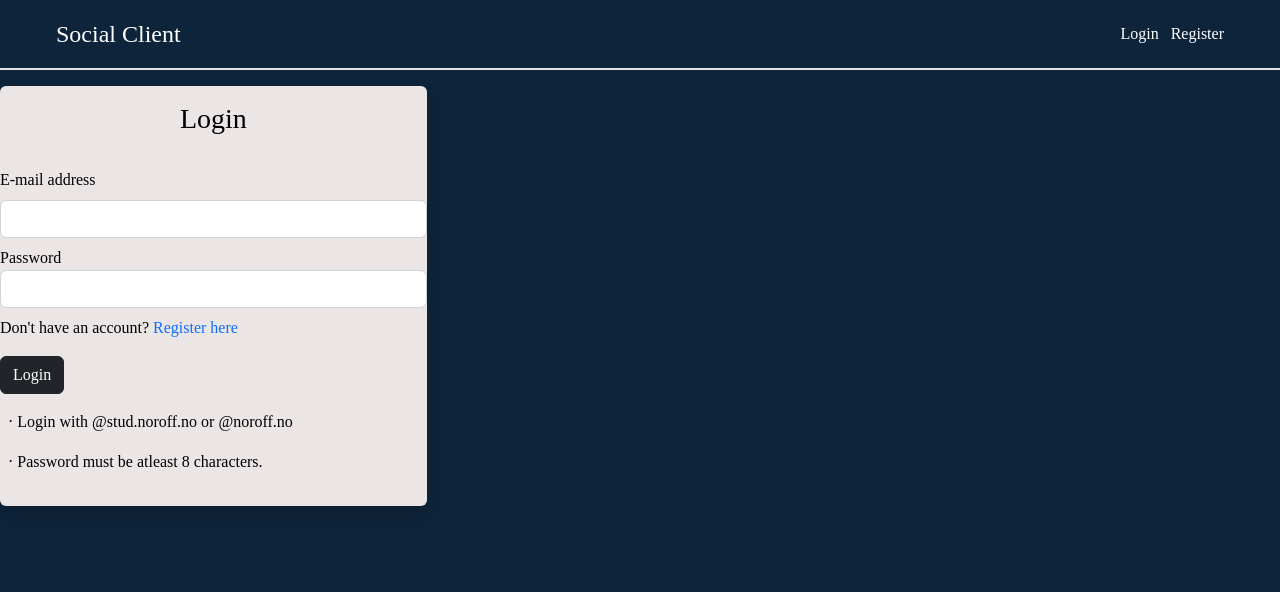
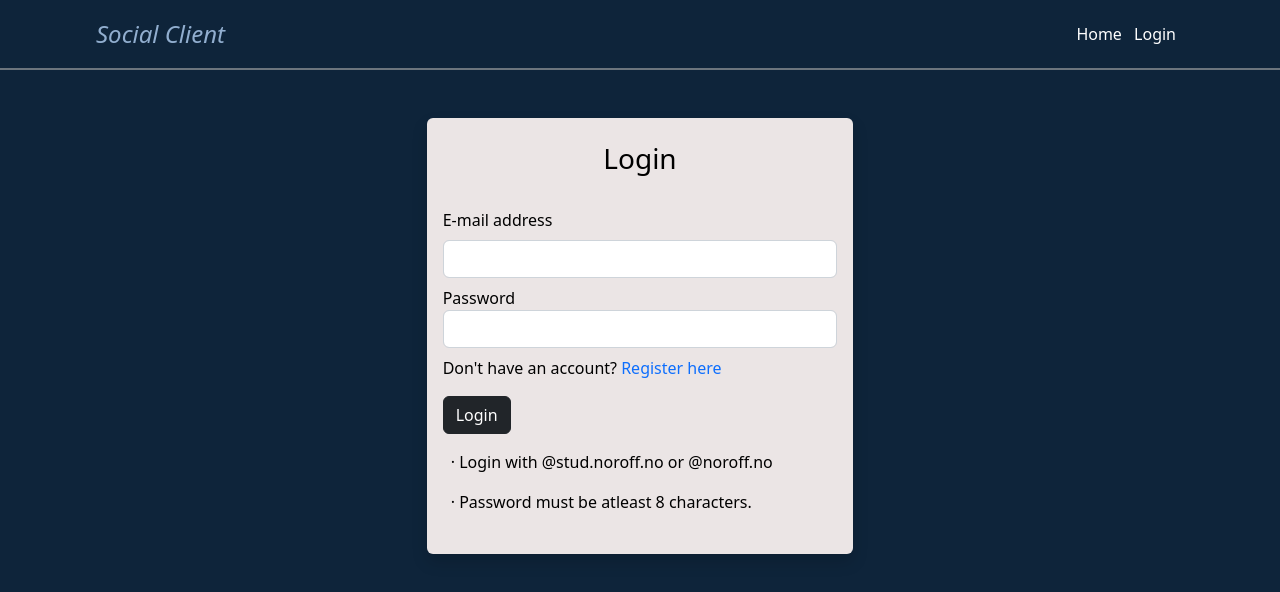
Before and after one commit to oddvarzk/SocialClient, a website: page login/index.html in a window 1280 px wide. Drawn offline with nearby package versions, Linux system fonts and the light colour scheme.

Commit message:
placement fixed, fonts fixed, styling fixed, login paged finished

```diff
--- a/index.html
+++ b/index.html
@@ -3,34 +3,43 @@
   <head>
     <meta charset="UTF-8" />
     <meta name="viewport" content="width=device-width, initial-scale=1.0" />
-    <meta name="description" content="This is the Home Page for the Social Client, where a user can also register an account.">
+    <meta
+      name="description"
+      content="This is the Home Page for the Social Client, where a user can also register an account."
+    />
     <link
       rel="stylesheet"
       href="node_modules/bootstrap/dist/css/bootstrap.min.css"
     />
     <link rel="stylesheet" href="/dist/css/styles.css" />
-    <link rel="preconnect" href="https://fonts.googleapis.com">
-    <link rel="preconnect" href="https://fonts.gstatic.com" crossorigin>
-    <link href="https://fonts.googleapis.com/css2?family=Poppins:ital,wght@0,100;0,200;0,300;0,400;0,500;0,600;0,700;0,800;0,900;1,100;1,200;1,300;1,400;1,500;1,600;1,700;1,800;1,900&display=swap" rel="stylesheet">
+    <link rel="preconnect" href="https://fonts.googleapis.com" />
+    <link rel="preconnect" href="https://fonts.gstatic.com" crossorigin />
+    <link
+      href="https://fonts.googleapis.com/css2?family=Poppins:ital,wght@0,100;0,200;0,300;0,400;0,500;0,600;0,700;0,800;0,900;1,100;1,200;1,300;1,400;1,500;1,600;1,700;1,800;1,900&display=swap"
+      rel="stylesheet"
+    />
+    <link href="https://fonts.googleapis.com/css2?family=Roboto:ital,wght@0,100;0,300;0,400;0,500;0,700;0,900;1,100;1,300;1,400;1,500;1,700;1,900&display=swap" rel="stylesheet">
     <title>Social Media Client</title>
   </head>
   <body>
     <div class="navbar navbar-dark flex justify-between px-5 py-3">
-      <div class="navbar-section">
-        <a href="/index.html" class="navbar-brand px-2">Social Client</a>
+      <div class="navbar-section px-5">
+        <a href="/index.html" class="navbar-brand">Social Client</a>
       </div>
-      <div class="navbar-section">
-        <a href="/login/" class="navbar-login hover-bg-white">Login</a>
+      <div class="navbar-section px-5">
+        <a href="/index.html" class="navbar-login hover-bg-white">Home</a>
+        <a href="/login/" class="navbar-login hover-bg-white px-2">Login</a>
       </div>
     </div>
-    <div class="border"></div>
+    <div class="border border-secondary"></div>
 
     <div class="home-content container py-5 px-2">
-      <div class="row flex-wrap gap-5">
+      <div class="d-flex justify-content-between flex-wrap gap-5">
         <div class="col-md-6">
           <h3 class="white text-center py-2">Welcome To Social Client</h3>
           <p class="white text-center">
-            To access our website, please either Login below or Register on the panel to the side.
+            To access our website, please either Login below or Register on the
+            panel to the side.
           </p>
           <div class="text-center py-4">
             <a href="/login/">
@@ -44,7 +53,9 @@
             />
           </div>
         </div>
-        <div class="col-md-4 rounded shadow h-70 registerContainer mt-3">
+          <div
+            class="col-md-5 col-sm-10 mx-auto rounded shadow h-70 registerContainer mt-3 px-3 flex justify-content-center"
+          >
             <h3 class="black text-center py-3">Create an account</h3>
             <form>
               <div class="form-group">
@@ -59,13 +70,21 @@
                 <label class="black" for="Password">Password</label>
                 <input type="password" class="form-control" id="Password" />
               </div>
-            <p class="black">Already have an account? <a class="blue" href="">Login here</a></p>
+              <p class="black">
+                Already have an account? <a class="blue" href="">Login here</a>
+              </p>
               <button type="submit" class="btn btn-dark">Register</button>
             </form>
             <div class="px-2 py-3">
-            <p class="black font-weight-lighter"><span class="dot">&#183;</span> Register with @stud.noroff.no or @noroff.no</p>
-            <p class="black font-weight-lighter"><span class="dot">&#183;</span> Password must be atleast 8 characters.</p>
-
+              <p class="black font-weight-light">
+                <span class="dot">&#183;</span> Register with @stud.noroff.no or
+                @noroff.no
+              </p>
+              <p class="black font-weight-lighter">
+                <span class="dot">&#183;</span> Password must be atleast 8
+                characters.
+              </p>
+            </div>
           </div>
         </div>
       </div>
--- a/login/index.html
+++ b/login/index.html
@@ -3,30 +3,42 @@
   <head>
     <meta charset="UTF-8" />
     <meta name="viewport" content="width=device-width, initial-scale=1.0" />
-    <meta name="description" content="This is the Login Page for the social media client. Where a user can login with a registered account.">
+    <meta
+      name="description"
+      content="This is the Login Page for the social media client. Where a user can login with a registered account."
+    />
     <link
       rel="stylesheet"
       href="/node_modules/bootstrap/dist/css/bootstrap.min.css"
     />
     <link rel="stylesheet" href="/dist/css/styles.css" />
-    <link rel="preconnect" href="https://fonts.googleapis.com">
-    <link rel="preconnect" href="https://fonts.gstatic.com" crossorigin>
-    <link href="https://fonts.googleapis.com/css2?family=Poppins:ital,wght@0,100;0,200;0,300;0,400;0,500;0,600;0,700;0,800;0,900;1,100;1,200;1,300;1,400;1,500;1,600;1,700;1,800;1,900&display=swap" rel="stylesheet">
+    <link rel="preconnect" href="https://fonts.googleapis.com" />
+    <link rel="preconnect" href="https://fonts.gstatic.com" crossorigin />
+    <link
+      href="https://fonts.googleapis.com/css2?family=Poppins:ital,wght@0,100;0,200;0,300;0,400;0,500;0,600;0,700;0,800;0,900;1,100;1,200;1,300;1,400;1,500;1,600;1,700;1,800;1,900&display=swap"
+      rel="stylesheet"
+    />
+    <link
+      href="https://fonts.googleapis.com/css2?family=Roboto:ital,wght@0,100;0,300;0,400;0,500;0,700;0,900;1,100;1,300;1,400;1,500;1,700;1,900&display=swap"
+      rel="stylesheet"
+    />
     <title>Social Media Client</title>
   </head>
   <body>
     <div class="navbar navbar-dark flex justify-between px-5 py-3">
-      <div class="navbar-section">
-        <a href="/index.html" class="navbar-brand px-2">Social Client</a>
+      <div class="navbar-section px-5">
+        <a href="/index.html" class="navbar-brand">Social Client</a>
       </div>
-      <div class="navbar-section">
-        <a class="navbar-login hover-bg-white">Login</a>
-        <a class="navbar-register px-2">Register</a>
+      <div class="navbar-section px-5">
+        <a href="/index.html" class="navbar-login hover-bg-white">Home</a>
+        <a href="/login/" class="navbar-login hover-bg-white px-2">Login</a>
       </div>
     </div>
-    <div class="border"></div>
+    <div class="border border-secondary"></div>
 
-    <div class="flex justify-content-center col-md-4 rounded shadow h-70 registerContainer mt-3">
+    <div
+      class="mx-auto mt-5 col-md-4 rounded shadow h-70 registerContainer mt-3 py-2 px-3"
+    >
       <h3 class="black text-center py-3">Login</h3>
       <form>
         <div class="form-group">
@@ -37,12 +49,20 @@
           <label class="black" for="Password">Password</label>
           <input type="password" class="form-control" id="Password" />
         </div>
-        <p class="black">Don't have an account? <a class="blue" href="/index.html">Register here</a></p>
+        <p class="black">
+          Don't have an account?
+          <a class="blue" href="/index.html">Register here</a>
+        </p>
         <button type="submit" class="btn btn-dark">Login</button>
       </form>
       <div class="px-2 py-3">
-        <p class="black font-weight-lighter"><span class="dot">&#183;</span> Login with @stud.noroff.no or @noroff.no</p>
-        <p class="black font-weight-lighter"><span class="dot">&#183;</span> Password must be atleast 8 characters.</p>
+        <p class="black">
+          <span class="dot">&#183;</span> Login with @stud.noroff.no or
+          @noroff.no
+        </p>
+        <p class="black font-weight-lighter">
+          <span class="dot">&#183;</span> Password must be atleast 8 characters.
+        </p>
       </div>
     </div>
   </body>
--- a/src/scss/styles.scss
+++ b/src/scss/styles.scss
@@ -1,5 +1,6 @@
 @use "sass:map";
 @import url("https://fonts.googleapis.com/css2?family=Poppins:ital,wght@0,100;0,200;0,300;0,400;0,500;0,600;0,700;0,800;0,900;1,100;1,200;1,300;1,400;1,500;1,600;1,700;1,800;1,900&display=swap");
+@import url("https://fonts.googleapis.com/css2?family=Roboto:ital,wght@0,100;0,300;0,400;0,500;0,700;0,900;1,100;1,300;1,400;1,500;1,700;1,900&display=swap");
 
 // The colors map
 $colours: (
@@ -26,6 +27,7 @@ $colours: (
 // The fonts map
 $fonts: (
   "primary-font": "Poppins, sans-serif",
+  "secondary-font": "Roboto, sans-serif",
 );
 
 // Function to get the fonts
@@ -53,37 +55,23 @@ $fonts: (
 
 // The mixins
 @include apply-theme-colors($colours);
-@include apply-theme-fonts($fonts);
 
 body {
   background-color: theme-color("contrast-blue");
-  font-family: theme-font("primary-font");
-}
-
-h1 {
-  color: theme-color("primary-blue");
-  font-family: theme-font("primary-font");
-}
-
-p {
-  color: theme-color("light-gray");
-  font-family: theme-font("primary-font");
 }
 
 .navbar-brand {
-  color: theme-color("white");
-  font-weight: light;
+  color: theme-color("light-blue");
   font-size: 24px;
+  font-style: italic;
 }
 
 .navbar-login {
   color: theme-color("white");
   text-decoration: none;
 }
-
-.navbar-register {
-  color: theme-color("white");
-  text-decoration: none;
+.navbar-login:hover {
+  color: theme-color("light-blue");
 }
 .home-image {
   height: 25vh;
@@ -97,8 +85,10 @@ p {
   color: theme-color("light-gray");
   width: 70px;
 }
-.info-text {
-  font-weight: light;
+.home-button:hover {
+  background-color: theme-color("light-blue");
+  color: theme-color("dark-blue");
+  border: solid theme-color("light-blue");
 }
 a {
   text-decoration: none;
@@ -109,3 +99,7 @@ a {
 .registerContainer {
   background-color: theme-color("light-gray");
 }
+p {
+  font-weight: lighter;
+  color: theme-color("light-gray");
+}
```
Also changed, not shown: dist/css/styles.css, 1 other file. Lines whose indentation alone changed are shown as unchanged.
